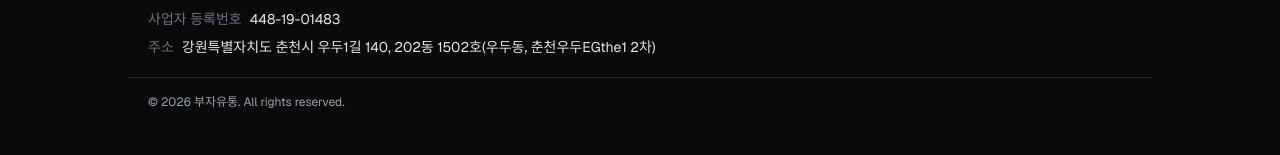
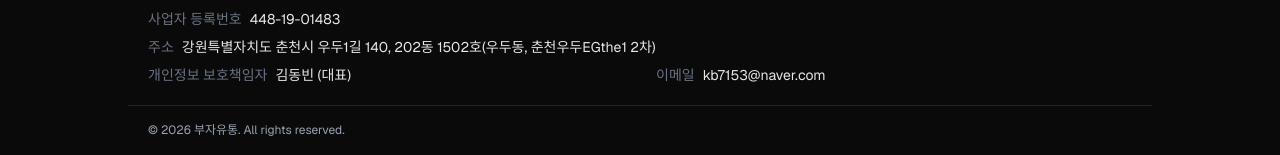
Before and after one commit to 10000jaeN/buja-distributor, a Next.js app in the folder frontend/: page / in a window 1280 px wide. Shown: the part 1010-1165 px from the top of the page. Built offline with nearby package versions, Linux system fonts and the light colour scheme; no server answers.

Commit message:
feat: 푸터 개인정보 보호책임자 및 이메일 추가

```diff
--- a/frontend/src/components/common/Footer.tsx
+++ b/frontend/src/components/common/Footer.tsx
@@ -26,6 +26,14 @@
             <span className="shrink-0 text-gray-500">주소</span>
             <span className="text-gray-200">강원특별자치도 춘천시 우두1길 140, 202동 1502호(우두동, 춘천우두EGthe1 2차)</span>
           </li>
+          <li className="flex gap-2">
+            <span className="shrink-0 text-gray-500">개인정보 보호책임자</span>
+            <span className="text-gray-200">김동빈 (대표)</span>
+          </li>
+          <li className="flex gap-2">
+            <span className="shrink-0 text-gray-500">이메일</span>
+            <span className="text-gray-200">kb7153@naver.com</span>
+          </li>
         </ul>
       </div>
 
```
